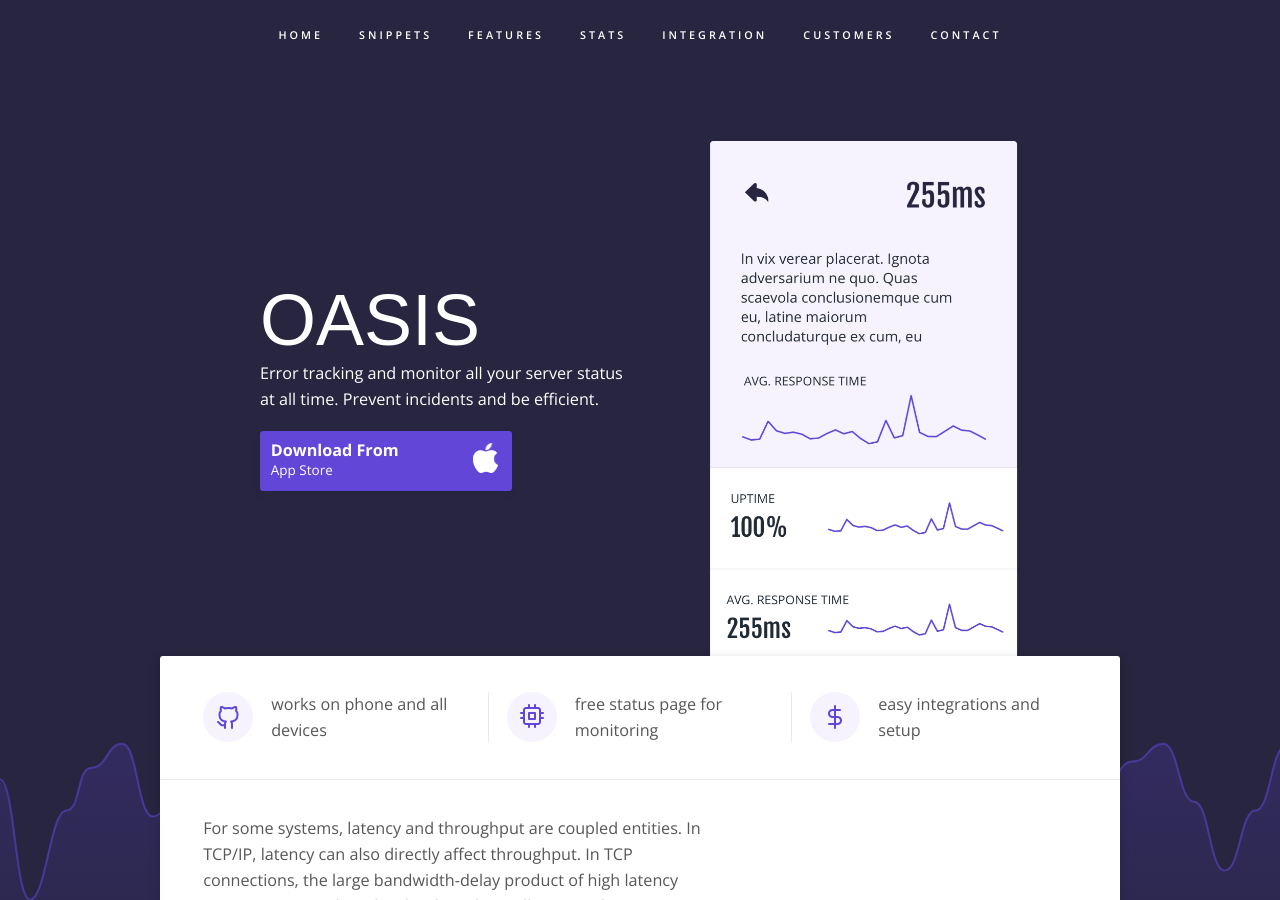
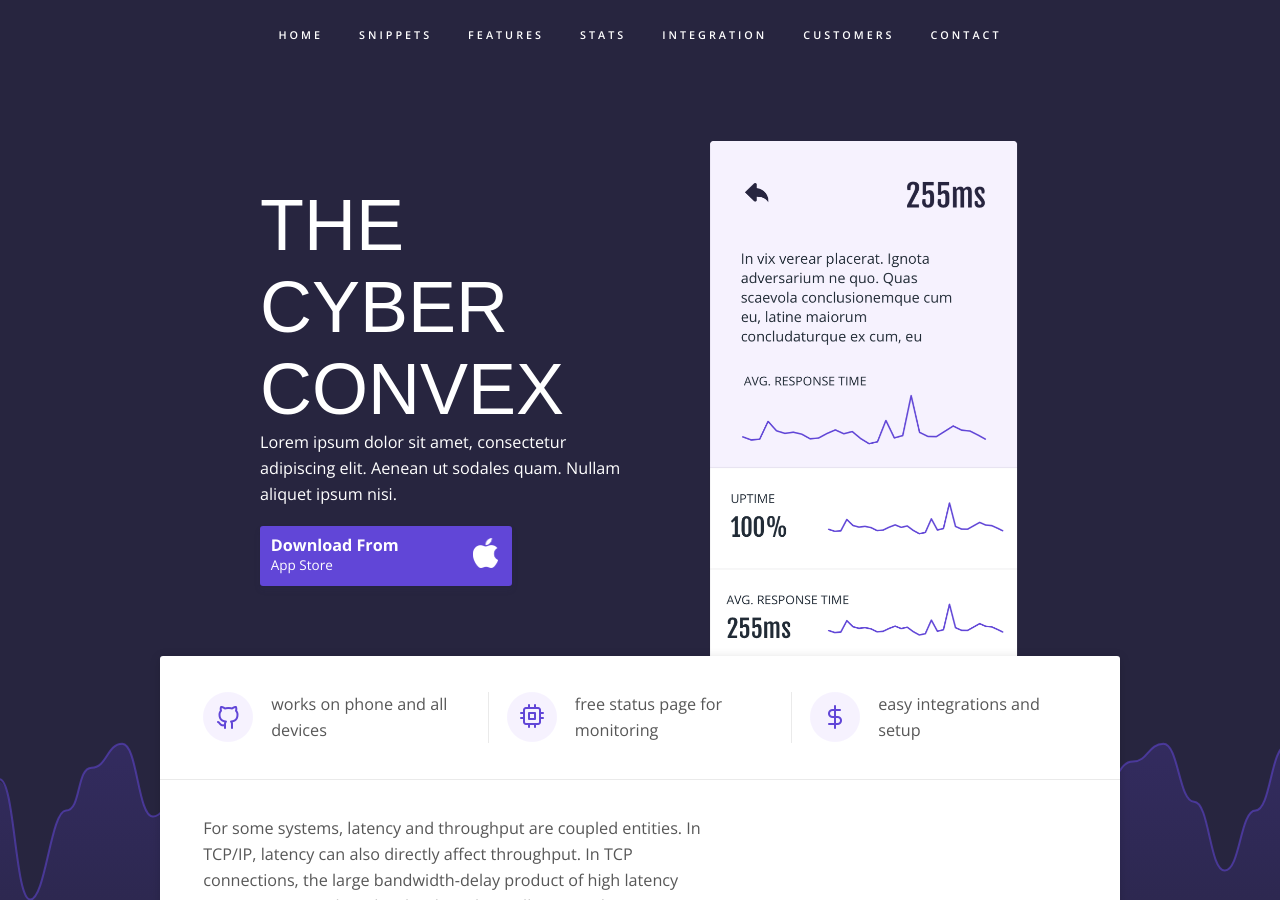
Before and after one commit to thecyberconvex/thecyberconvex.github.io, a Jekyll site: the page built from index.html, in a window 1280 px wide and 900 px high. Built offline with Jekyll 4.4.1, drawn with Linux system fonts in a browser that asks for light colours; nearby versions of some CDN libraries.

Commit message:
TCC website title updated

```diff
--- a/index.html
+++ b/index.html
@@ -17,8 +17,8 @@ nav:
   - name: contact
     link: '#section-contact'
 section-hero:
-  title: Oasis
-  description: Error tracking and monitor all your server status at all time. Prevent incidents and be efficient.
+  title: The Cyber Convex
+  description: Lorem ipsum dolor sit amet, consectetur adipiscing elit. Aenean ut sodales quam. Nullam aliquet ipsum nisi.
   image: "images/hero-phone.png"
 section-summary:
   title: Reliable Monitoring System
```
